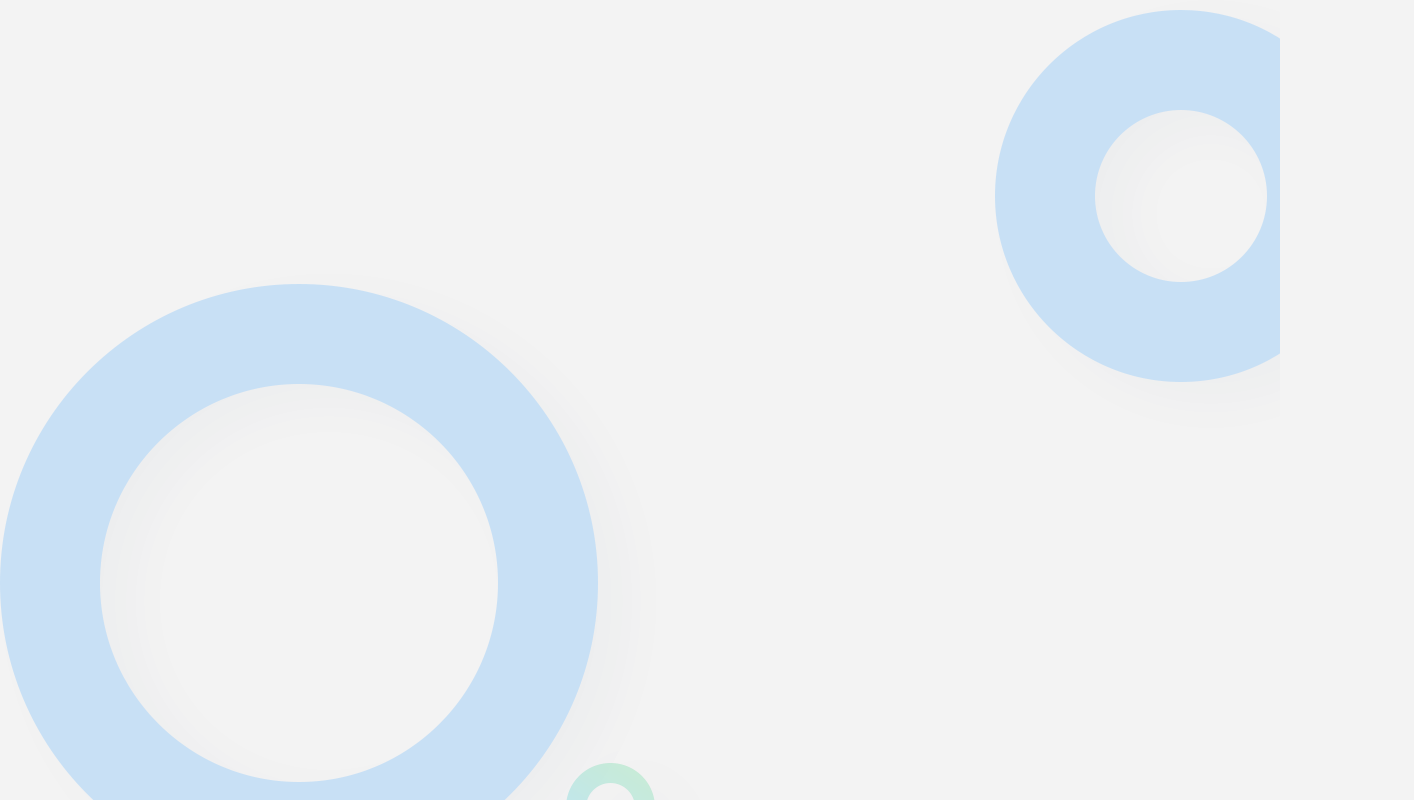
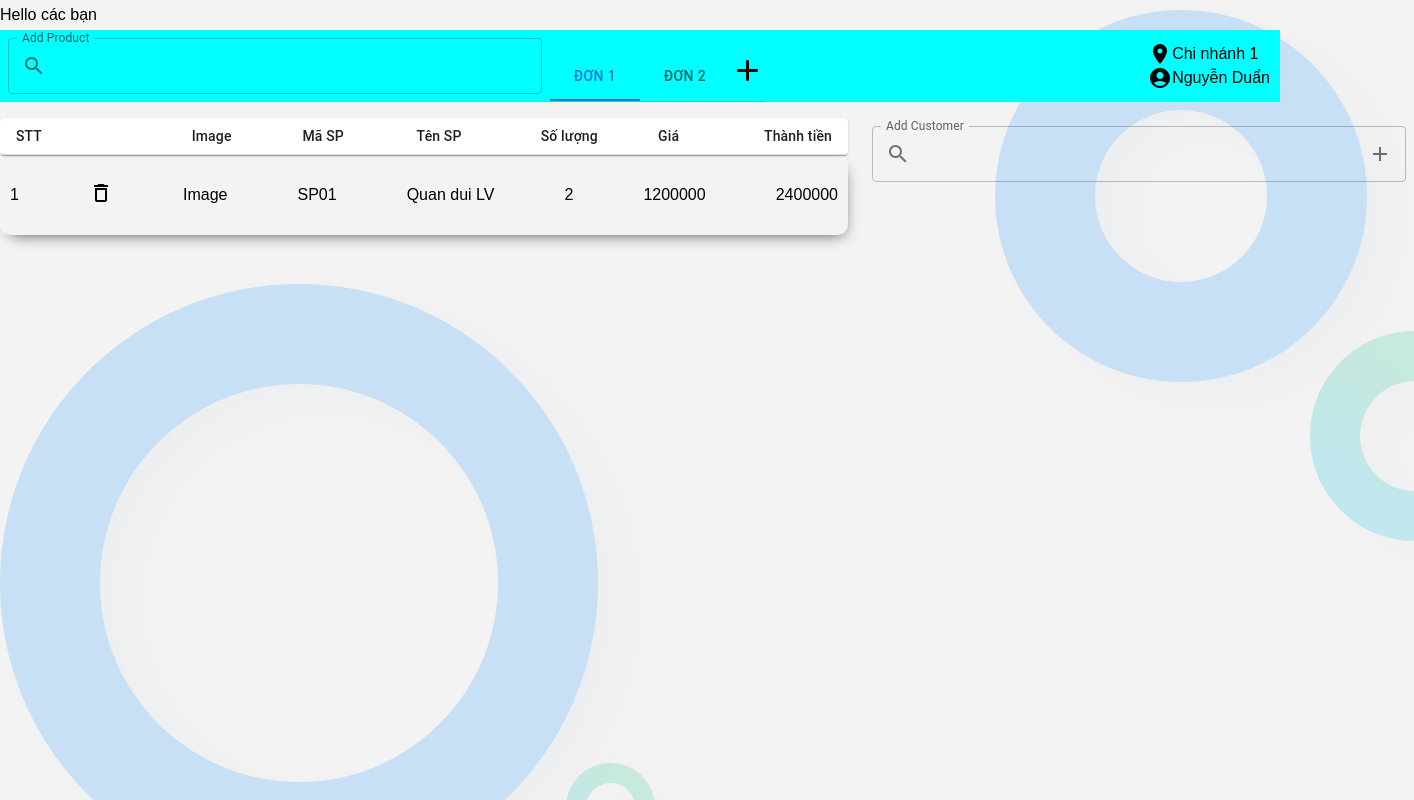
Before and after one commit to hiep464/SalesManager, a React (Create React App) app in the folder acc MOCK/front-end/: page /saleInShop in a window 1280 px wide. Before the commit this address had no page. Shown: the whole page, 1414 px wide, since content can reach past the window. Built offline with nearby package versions, Linux system fonts and the light colour scheme.

Commit message:
update saleInShop Page

```diff
--- a/acc MOCK/front-end/package.json
+++ b/acc MOCK/front-end/package.json
@@ -3,6 +3,12 @@
   "version": "0.1.0",
   "private": true,
   "dependencies": {
+
+    "@emotion/react": "^11.11.0",
+    "@emotion/styled": "^11.11.0",
+    "@mui/icons-material": "^5.11.16",
+    "@mui/material": "^5.13.3",
+
     "@devexpress/dx-react-chart-material-ui": "^4.0.4",
     "@emotion/react": "^11.11.0",
     "@emotion/styled": "^11.11.0",
--- a/acc MOCK/front-end/src/App.js
+++ b/acc MOCK/front-end/src/App.js
@@ -1,7 +1,7 @@
 import { BrowserRouter, Routes, Route } from 'react-router-dom';
 import { publicRoutes } from './routes/Routes';
 import { Fragment } from 'react';
-import GlobalStyles from './components/globalstyles/GlobalStyles';
+import GlobalStyles from './components/GlobalStyles/GlobalStyles';
 import { AuthContextProvider } from './context/AuthContext';
 
 function App() {
--- /dev/null
+++ b/acc MOCK/front-end/src/components/OrderBody/OrderBody.jsx
@@ -0,0 +1,54 @@
+import React from 'react';
+import Table from '@mui/material/Table';
+import TableBody from '@mui/material/TableBody';
+import TableCell from '@mui/material/TableCell';
+import TableContainer from '@mui/material/TableContainer';
+import TableHead from '@mui/material/TableHead';
+import TableRow from '@mui/material/TableRow';
+import Paper from '@mui/material/Paper';
+import Product from '../../components/Product/Product';
+import PropTypes from 'prop-types';
+
+function OrderBody(props) {
+    const { rows, value, index, ...other } = props;
+    return (
+        <div
+            role="tabpanel"
+            hidden={value !== index}
+            id={`simple-tabpanel-${index}`}
+            aria-labelledby={`simple-tab-${index}`}
+            {...other}
+        >
+          {value === index && (
+            <TableContainer component={Paper}>
+                <Table sx={{ minWidth: 650, margin: '0px' }} size="small" aria-label="a dense table">
+                    <TableHead>
+                        <TableRow>
+                            <TableCell>STT</TableCell>
+                            <TableCell align="right"></TableCell>
+                            <TableCell align="right">Image</TableCell>
+                            <TableCell align="right">Mã SP</TableCell>
+                            <TableCell align="right">Tên SP</TableCell>
+                            <TableCell align="right">Số lượng</TableCell>
+                            <TableCell align="right">Giá</TableCell>
+                            <TableCell align="right">Thành tiền</TableCell>
+                        </TableRow>
+                    </TableHead>
+                    <TableBody></TableBody>
+                </Table>
+            </TableContainer>
+          )}
+            {value === index && rows.map((row,i) => {
+                return <Product row={row} index={i} />;
+            })}
+        </div>
+    );
+}
+
+OrderBody.propTypes = {
+  rows: PropTypes.array,
+  index: PropTypes.number.isRequired,
+  value: PropTypes.number.isRequired,
+};
+
+export default OrderBody;
--- /dev/null
+++ b/acc MOCK/front-end/src/components/Product/Product.jsx
@@ -0,0 +1,21 @@
+import React from 'react'
+import DeleteOutlineIcon from '@mui/icons-material/DeleteOutline';
+import './Product.scss'
+
+const Product = (props) => {
+  let row = props.row
+  return (
+    <div className="product">
+        <div>{props.index+1}</div>
+        <div><DeleteOutlineIcon/></div>
+        <div>Image</div>
+        <div>{row.code}</div>
+        <div>{row.name}</div>
+        <div>{row.quantity}</div>
+        <div>{row.price}</div>
+        <div>{row.total}</div>
+    </div>
+  )
+}
+
+export default Product
--- /dev/null
+++ b/acc MOCK/front-end/src/components/Product/Product.scss
@@ -0,0 +1,11 @@
+.product {
+    display: flex;
+    justify-content: space-between;
+    align-items: center;
+    padding: 10px;
+    height: 60px;
+    border-radius: 10px;
+    -webkit-box-shadow: 3px 7px 15px -8px rgba(0,0,0,0.75);
+    -moz-box-shadow: 3px 7px 15px -8px rgba(0,0,0,0.75);
+    box-shadow: 3px 7px 15px -8px rgba(0,0,0,0.75);
+}
--- /dev/null
+++ b/acc MOCK/front-end/src/pages/salesInShop/SaleInShop.jsx
@@ -0,0 +1,143 @@
+import React from 'react';
+import Grid from '@mui/material/Unstable_Grid2';
+import TextField from '@mui/material/TextField';
+import InputAdornment from '@mui/material/InputAdornment';
+import SearchIcon from '@mui/icons-material/Search';
+import AddIcon from '@mui/icons-material/Add';
+import './Sales.scss';
+import LocationOnIcon from '@mui/icons-material/LocationOn';
+import AccountCircleIcon from '@mui/icons-material/AccountCircle';
+import Tabs from '@mui/material/Tabs';
+import Tab from '@mui/material/Tab';
+import Typography from '@mui/material/Typography';
+import Box from '@mui/material/Box';
+import OrderBody from '../../components/OrderBody/OrderBody';
+
+const orders = [
+    {
+        order: 1,
+        products: [
+            {
+                code: 'SP01',
+                name: 'Quan dui LV',
+                quantity: 1,
+                price: 1200000,
+                total: 1200000,
+            },
+            {
+                code: 'SP03',
+                name: 'Ao LV',
+                quantity: 2,
+                price: 1000000,
+                total: 2000000,
+            },
+        ],
+    },
+    {
+        order: 2,
+        products: [
+            {
+                code: 'SP01',
+                name: 'Quan dui LV',
+                quantity: 2,
+                price: 1200000,
+                total: 2400000,
+            },
+        ],
+    },
+];
+
+function a11yProps(index) {
+    return {
+        id: `simple-tab-${index}`,
+        'aria-controls': `simple-tabpanel-${index}`,
+    };
+}
+
+
+
+function SalesInShop() {
+    const [value, setValue] = React.useState(0);
+
+    const handleChange = (event, newValue) => {
+        setValue(newValue);
+    };
+
+    return (
+        <div>
+            <Box sx={{ width: '100%' }}>
+                <Grid container spacing={2}>
+                    <Grid xs={12}>
+                        <div className="logo">
+                            <div className="image">Hello các bạn</div>
+                        </div>
+                        <div className="Nav">
+                            <div className="addProduct">
+                                <TextField
+                                    label="Add Product"
+                                    id="outlined-start-adornment"
+                                    sx={{ m: 1, width: '60ch' }}
+                                    InputProps={{
+                                        startAdornment: (
+                                            <InputAdornment position="start">
+                                                <SearchIcon />
+                                            </InputAdornment>
+                                        ),
+                                    }}
+                                />
+                                <Box sx={{ borderBottom: 1, borderColor: 'divider' }}>
+                                    <Tabs value={value} onChange={handleChange} aria-label="basic tabs example">
+                                        {orders.map((order, index) => {
+                                            let labell = 'Đơn ' + order.order;
+                                            return <Tab label={labell} {...a11yProps(index)} className="tabs" />;
+                                        })}
+                                        <div className="addOrder" >
+                                            <AddIcon fontSize="large" />
+                                        </div>
+                                    </Tabs>
+                                </Box>
+                            </div>
+                            <div className="user">
+                                <div>
+                                    <LocationOnIcon />
+                                    Chi nhánh 1
+                                </div>
+                                <div>
+                                    <AccountCircleIcon />
+                                    Nguyễn Duẩn
+                                </div>
+                            </div>
+                        </div>
+                    </Grid>
+                    <Grid xs={8}>
+                        <OrderBody rows={orders[1].products} value={value} index={0} />
+                        <OrderBody rows={orders[0].products} value={value} index={1} />
+                    </Grid>
+                    <Grid xs={4}>
+                        <div className="addCustomer">
+                            <TextField
+                                label="Add Customer"
+                                id="outlined-start-adornment"
+                                sx={{ m: 1, width: '60ch' }}
+                                InputProps={{
+                                    startAdornment: (
+                                        <InputAdornment position="start">
+                                            <SearchIcon />
+                                        </InputAdornment>
+                                    ),
+                                    endAdornment: (
+                                        <InputAdornment position="end">
+                                            <AddIcon />
+                                        </InputAdornment>
+                                    ),
+                                }}
+                            />
+                        </div>
+                    </Grid>
+                </Grid>
+            </Box>
+        </div>
+    );
+}
+
+export default SalesInShop;
--- /dev/null
+++ b/acc MOCK/front-end/src/pages/salesInShop/Sales.scss
@@ -0,0 +1,41 @@
+.logo {
+    height: 30px;
+    display: flex;
+    justify-content: flex-start;
+    align-items: center;
+}
+
+.Nav {
+    background-color: aqua;
+    display: flex;
+    justify-content: space-between;
+
+    .addProduct{
+        color: #000;
+        display: flex;
+        align-items: flex-end;
+
+        .tabs:focus {
+            background-color: #fff;
+        }
+
+        .addOrder:hover {
+            cursor: pointer;
+        }
+    }
+
+    .user{
+        margin-right: 10px;
+        display: flex;
+        flex-direction: column;
+        justify-content:center;
+
+        div{
+            display: flex;
+            justify-content:flex-start;
+            align-items: center;
+        }
+    }
+
+
+}
--- a/acc MOCK/front-end/src/routes/Routes.js
+++ b/acc MOCK/front-end/src/routes/Routes.js
@@ -1,8 +1,10 @@
 import DefaultLayout from "../layout/defaultLayout/DefaultLayout"
 import DashBoard from "../pages/dashboard/Dashboard"
 import Login from "../pages/login/Login"
+import SaleInShop from "../pages/salesInShop/SaleInShop"
 
 export const publicRoutes = [
     {path: '/', element : Login},
+    {path: '/saleInShop', element : SaleInShop},
     {path: '/dashboard', element : DashBoard, layout: DefaultLayout},
 ]
```
